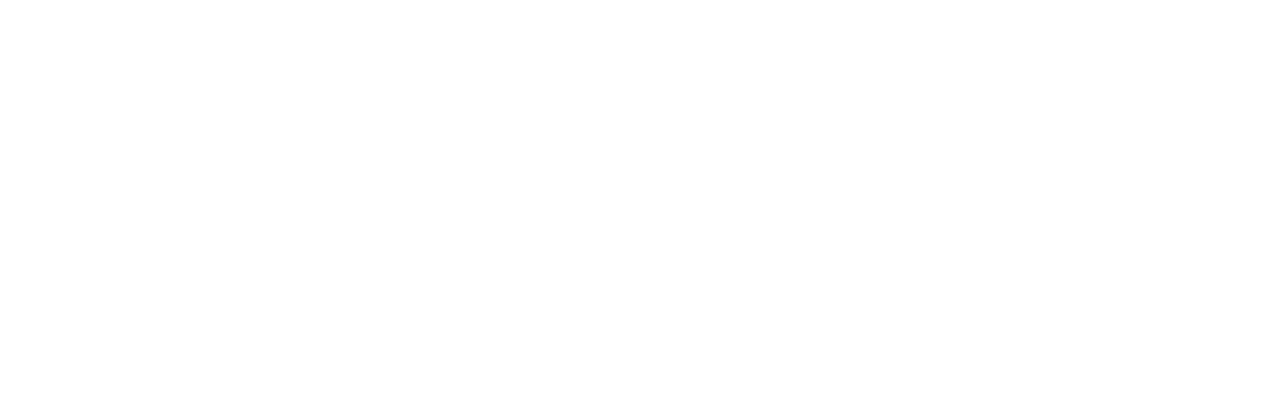
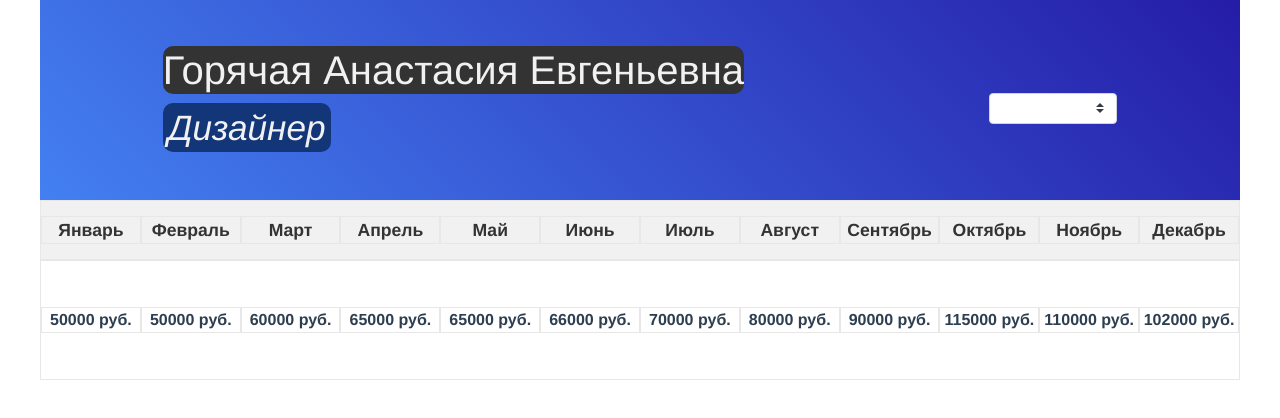
Before and after one commit to jpstories/vue-interview, a Vue app: page /userpayments in a window 1280 px wide. Shown: the top 418 px of the page. Built offline with nearby package versions, Linux system fonts and the light colour scheme.

Commit message:
Added payment history, payment component with route, layout

```diff
--- /dev/null
+++ b/src/components/PaymentInfo/PaymentInfo.vue
@@ -0,0 +1,125 @@
+<template>
+  <div class="payment">
+    <div class="payment__user-head">
+
+      <div class="payment__user">
+          <h1>Горячая Анастасия Евгеньевна</h1>
+          <i>Дизайнер</i>
+      </div>
+
+      <div>
+        <b-form-select
+            v-model="typeWork"
+            :options="[
+            { text: 'Выберите год' },
+            '2018',
+            '2019',
+            '2020',
+            ]"
+            size="sm"
+            class="mt-3"
+        >
+        </b-form-select>
+      </div>
+    </div>
+
+    <div class="payment__table">
+      <div class="payment__year payment__year-head">
+        <div class="payment__year-month">Январь</div>
+        <div class="payment__year-month">Февраль</div>
+        <div class="payment__year-month">Март</div>
+        <div class="payment__year-month">Апрель</div>
+        <div class="payment__year-month">Май</div>
+        <div class="payment__year-month">Июнь</div>
+        <div class="payment__year-month">Июль</div>
+        <div class="payment__year-month">Август</div>
+        <div class="payment__year-month">Сентябрь</div>
+        <div class="payment__year-month">Октябрь</div>
+        <div class="payment__year-month">Ноябрь</div>
+        <div class="payment__year-month">Декабрь</div>
+      </div>
+
+      <div class="payment__year payment__year-body">
+        <div
+          class="payment__year-month"
+          v-for="(year, index) in yearPayments"
+          :key="index"
+        >
+          {{ year }} руб.
+        </div>
+      </div>
+    </div>
+  </div>
+</template>
+
+<script>
+export default {
+  name: "PaymentInfo",
+  data: () => ({
+    yearPayments: [50000, 50000, 60000, 65000, 65000, 66000, 70000, 80000, 90000, 115000, 110000, 102000],
+  }),
+};
+</script>
+
+<style scoped>
+.payment {
+  display: flex;
+  flex-flow: column;
+    width: 1200px;
+  margin: 0 auto;
+}
+.payment__user-head {
+    display: flex;
+    flex-flow: row;
+    height: 200px;
+    width: 100%;
+    background: linear-gradient(45deg, rgb(67, 128, 241), rgb(37, 28, 168));
+    align-items: center;
+    justify-content: space-around;
+}
+.payment__user {
+    font-size: 2.2em;
+    color: rgb(241, 241, 241);
+    text-align: left;
+}
+.payment__user h1 {
+    background: rgb(51, 51, 51);
+    border-radius: 10px;
+}
+
+.payment__user i {
+    background: rgb(18, 54, 119);
+    border-radius: 10px;
+    padding: 5px;
+}
+
+.payment__year-month {
+  width: 100px;
+  border: 1px solid #e7e7e7;
+}
+.payment__year-head {
+    background: rgb(241, 241, 241);
+    color: rgb(51, 51, 51);
+    font-size: 1.1em;
+}
+.payment__year {
+  display: flex;
+  flex-flow: row;
+  justify-content: space-between;
+  align-items: center;
+  text-align: center;
+  border: 1px solid #e7e7e7;
+  height: 60px;
+}
+.payment__table {
+  display: flex;
+  flex-flow: column;
+}
+.payment__table .payment__year .payment__year-month {
+  font-weight: 700;
+}
+
+.payment__year-body {
+    height: 120px;
+}
+</style>
--- a/src/components/table/v-table.vue
+++ b/src/components/table/v-table.vue
@@ -45,7 +45,9 @@
           <td>{{ user.contract }}</td>
           <td>
             <span>{{ user.pay }} руб.</span>
-            <img class="calendar" src="../../assets/calendar.png" />
+            <a href="http://localhost:8080/userpayments">
+              <img class="calendar" src="../../assets/calendar.png" />
+            </a>
           </td>
           <td>
             <button
--- a/src/components/userPayment/v-pay.vue
+++ /dev/null
@@ -1,14 +0,0 @@
-<template>
-  <div class="v-pay">
-
-  </div>
-</template>
-
-<script>
-export default {
-  name: "v-pay",
-  data: () => {
-    return {};
-  },
-};
-</script>
--- a/src/router/index.js
+++ b/src/router/index.js
@@ -1,7 +1,7 @@
 import Vue from 'vue';
 import Router from 'vue-router';
 import VTable from '../components/table/v-table';
-import VPay from '../components/userPayment/v-pay';
+import PaymentInfo from '../components/PaymentInfo/PaymentInfo';
 
 Vue.use(Router);
 
@@ -13,9 +13,9 @@
             component: VTable,
         },
         {
-            path: '/payment',
-            name: 'v-pay',
-            component: VPay,
+            path: '/userpayments',
+            name: 'PaymentInfo',
+            component: PaymentInfo,
         },
     ],
     mode: 'history',
```
